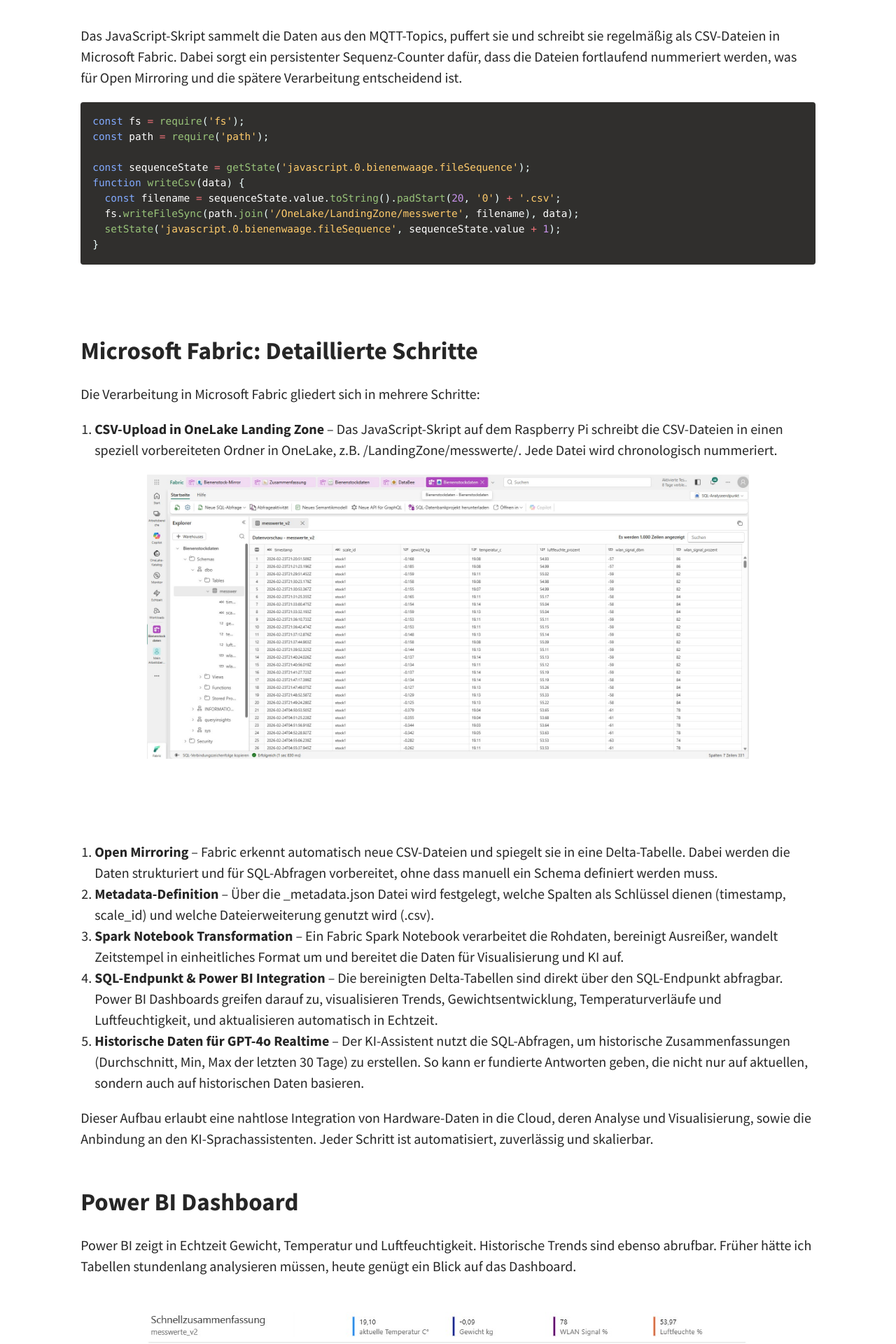
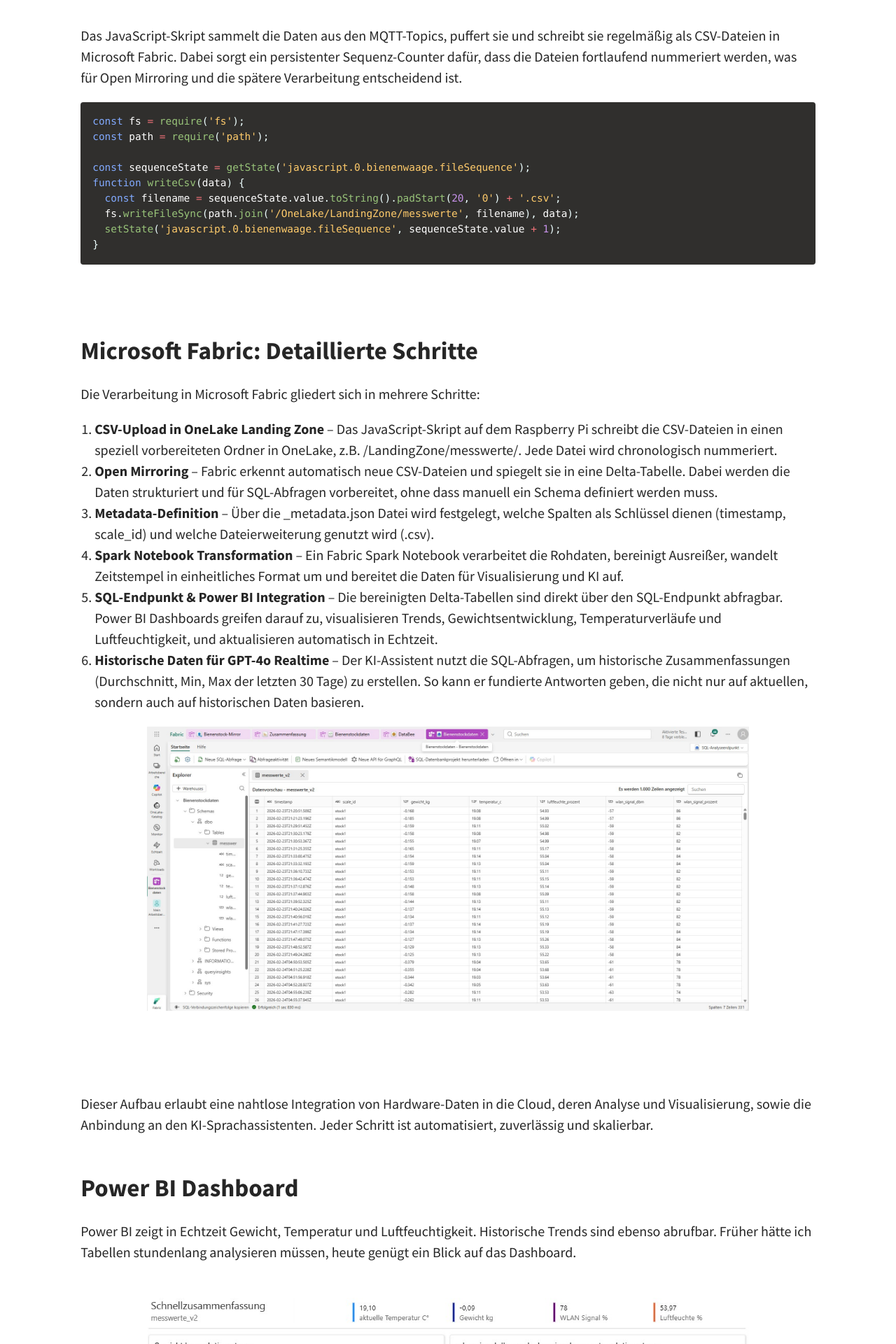
Before and after one commit to joriskahle007/joriskahle007.github.io, a Jekyll site: the page built from _posts/2026-02-24-KIBienenstock.md, in a window 1280 px wide. Shown: the part 4480-6400 px from the top of the page at 70% size. Built offline with Jekyll 4.4.1, drawn with Linux system fonts in a browser that asks for light colours; a script that is not in the unit is left out.

Commit message:
Update 2026-02-24-KIBienenstock.md

```diff
--- a/_posts/2026-02-24-KIBienenstock.md
+++ b/_posts/2026-02-24-KIBienenstock.md
@@ -85,9 +85,6 @@
 
 1. **CSV-Upload in OneLake Landing Zone** – Das JavaScript-Skript auf dem Raspberry Pi schreibt die CSV-Dateien in einen speziell vorbereiteten Ordner in OneLake, z.B. /LandingZone/messwerte/. Jede Datei wird chronologisch nummeriert.
 
-<img src="/assets/img/fabriccsv.jpg" alt="Fabric - CSV" /><br><br>
-<br><br>
-
 2. **Open Mirroring** – Fabric erkennt automatisch neue CSV-Dateien und spiegelt sie in eine Delta-Tabelle. Dabei werden die Daten strukturiert und für SQL-Abfragen vorbereitet, ohne dass manuell ein Schema definiert werden muss.
 
 3. **Metadata-Definition** – Über die _metadata.json Datei wird festgelegt, welche Spalten als Schlüssel dienen (timestamp, scale_id) und welche Dateierweiterung genutzt wird (.csv).
@@ -97,6 +94,9 @@
 5. **SQL-Endpunkt & Power BI Integration** – Die bereinigten Delta-Tabellen sind direkt über den SQL-Endpunkt abfragbar. Power BI Dashboards greifen darauf zu, visualisieren Trends, Gewichtsentwicklung, Temperaturverläufe und Luftfeuchtigkeit, und aktualisieren automatisch in Echtzeit.
 
 6. **Historische Daten für GPT-4o Realtime** – Der KI-Assistent nutzt die SQL-Abfragen, um historische Zusammenfassungen (Durchschnitt, Min, Max der letzten 30 Tage) zu erstellen. So kann er fundierte Antworten geben, die nicht nur auf aktuellen, sondern auch auf historischen Daten basieren.
+
+<img src="/assets/img/fabriccsv.jpg" alt="Fabric - CSV" /><br><br>
+<br><br>
 
 Dieser Aufbau erlaubt eine nahtlose Integration von Hardware-Daten in die Cloud, deren Analyse und Visualisierung, sowie die Anbindung an den KI-Sprachassistenten. Jeder Schritt ist automatisiert, zuverlässig und skalierbar.<br><br>
 
```
